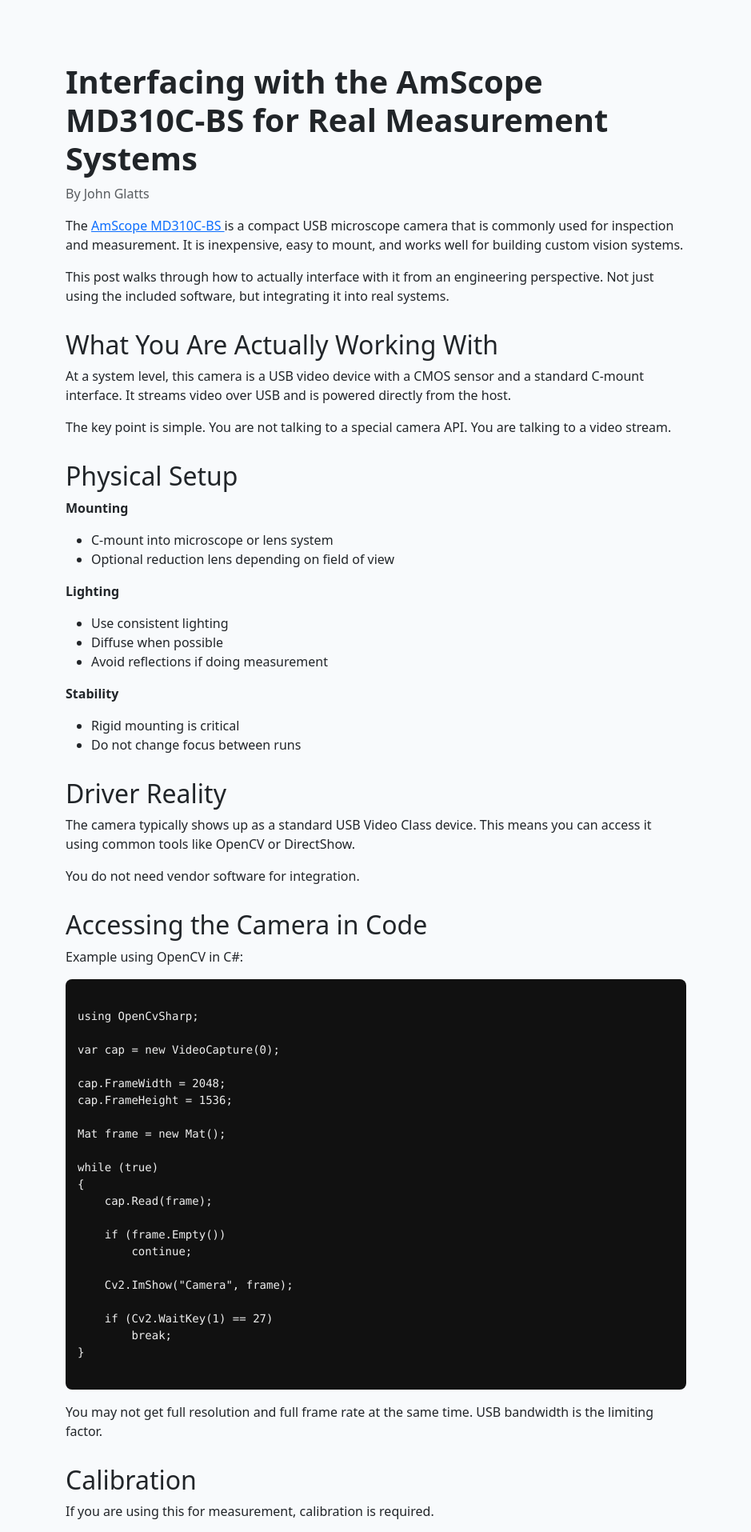
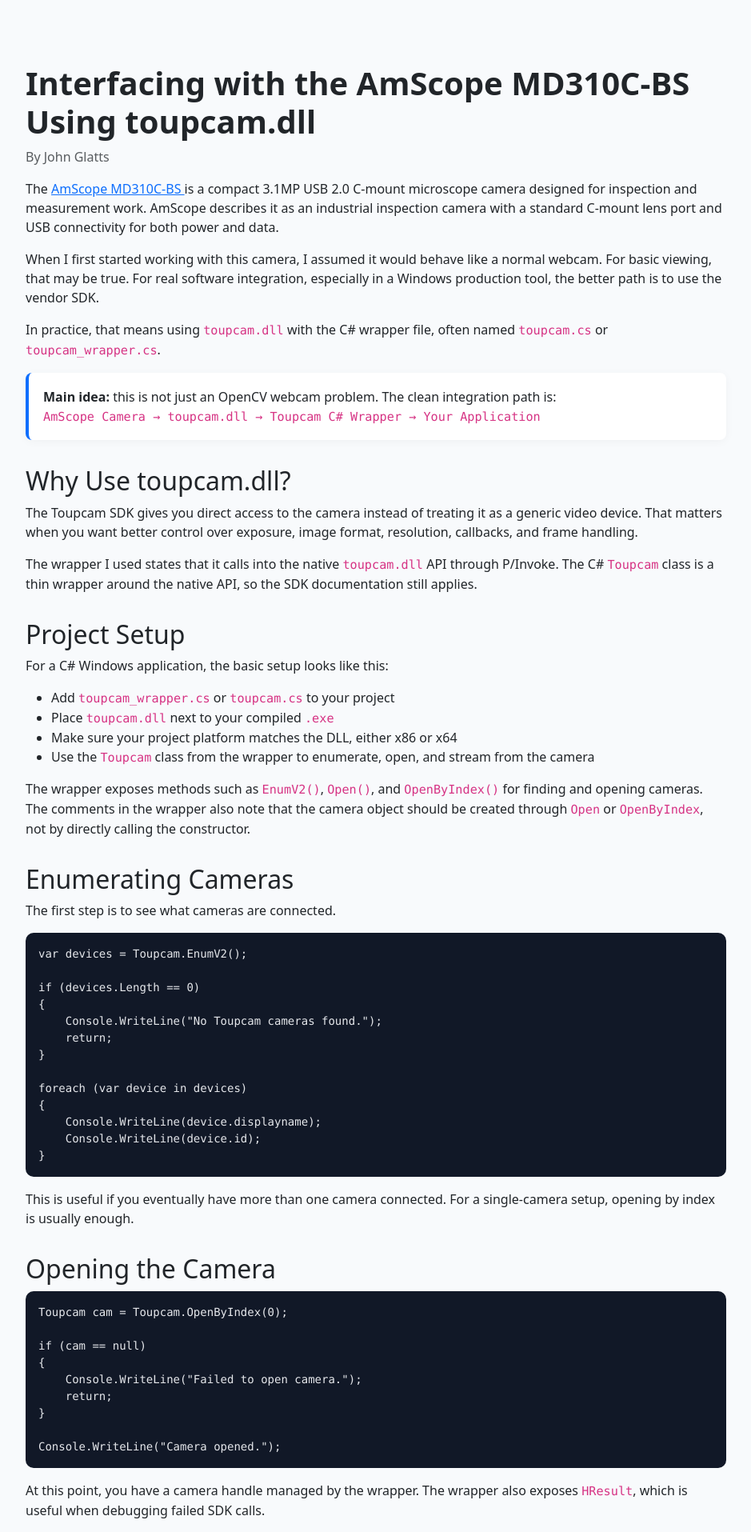
Before and after one commit to jglatts/jglatts.github.io, a Jekyll site: the page machine-vision-lighting-manufacturing.html, which Jekyll copies as it is, in a window 1280 px wide. Shown: the top 1915 px of the page at 80% size, without its empty margins (170-1109 px from the left). Built offline with Jekyll 4.4.1, drawn with Linux system fonts in a browser that asks for light colours; some of the changed text lies outside the part shown.

Commit message:
Update HTML content for AmScope MD310C-BS integration

```diff
--- a/machine-vision-lighting-manufacturing.html
+++ b/machine-vision-lighting-manufacturing.html
@@ -4,7 +4,7 @@
     <meta charset="UTF-8">
     <meta name="viewport" content="width=device-width, initial-scale=1">
 
-    <title>Interfacing with the AmScope MD310C-BS</title>
+    <title>Interfacing with the AmScope MD310C-BS Using toupcam.dll</title>
 
     <link href="https://cdn.jsdelivr.net/npm/bootstrap@5.3.2/dist/css/bootstrap.min.css" rel="stylesheet">
 
@@ -12,18 +12,33 @@
         body {
             background: #f8fafc;
         }
+
         .container {
-            max-width: 800px;
+            max-width: 900px;
         }
-        h1, h2 {
-            margin-top: 30px;
+
+        h1, h2, h3 {
+            margin-top: 32px;
         }
+
         pre {
-            background: #111;
-            color: #eee;
-            padding: 15px;
+            background: #111827;
+            color: #e5e7eb;
+            padding: 16px;
+            border-radius: 10px;
+            overflow-x: auto;
+        }
+
+        code {
+            font-size: 0.95rem;
+        }
+
+        .callout {
+            background: #ffffff;
+            border-left: 4px solid #0d6efd;
+            padding: 18px;
             border-radius: 8px;
-            overflow-x: auto;
+            box-shadow: 0 2px 12px rgba(0,0,0,0.04);
         }
     </style>
 </head>
@@ -32,168 +47,269 @@
 
 <div class="container py-5">
 
-    <h1 class="fw-bold">Interfacing with the AmScope MD310C-BS for Real Measurement Systems</h1>
+    <h1 class="fw-bold">Interfacing with the AmScope MD310C-BS Using toupcam.dll</h1>
 
     <p class="text-muted">By John Glatts</p>
 
     <p>
-    The
-    <a href="https://amscope.com/products/md310c-bs" target="_blank">
-        AmScope MD310C-BS
-    </a>
-    is a compact USB microscope camera that is commonly used for inspection and measurement.
-    It is inexpensive, easy to mount, and works well for building custom vision systems.
+        The
+        <a href="https://amscope.com/products/md310c-bs" target="_blank" rel="noopener noreferrer">
+            AmScope MD310C-BS
+        </a>
+        is a compact 3.1MP USB 2.0 C-mount microscope camera designed for inspection and measurement work.
+        AmScope describes it as an industrial inspection camera with a standard C-mount lens port and USB connectivity for both power and data.
     </p>
 
     <p>
-        This post walks through how to actually interface with it from an engineering perspective.
-        Not just using the included software, but integrating it into real systems.
-    </p>
-
-    <h2>What You Are Actually Working With</h2>
-
-    <p>
-        At a system level, this camera is a USB video device with a CMOS sensor and a standard C-mount interface.
-        It streams video over USB and is powered directly from the host.
+        When I first started working with this camera, I assumed it would behave like a normal webcam.
+        For basic viewing, that may be true. For real software integration, especially in a Windows production tool,
+        the better path is to use the vendor SDK.
     </p>
 
     <p>
-        The key point is simple. You are not talking to a special camera API.
-        You are talking to a video stream.
+        In practice, that means using <code>toupcam.dll</code> with the C# wrapper file, often named
+        <code>toupcam.cs</code> or <code>toupcam_wrapper.cs</code>.
     </p>
 
-    <h2>Physical Setup</h2>
+    <div class="callout">
+        <strong>Main idea:</strong>
+        this is not just an OpenCV webcam problem. The clean integration path is:
+        <br>
+        <code>AmScope Camera → toupcam.dll → Toupcam C# Wrapper → Your Application</code>
+    </div>
 
-    <p><b>Mounting</b></p>
-    <ul>
-        <li>C-mount into microscope or lens system</li>
-        <li>Optional reduction lens depending on field of view</li>
-    </ul>
-
-    <p><b>Lighting</b></p>
-    <ul>
-        <li>Use consistent lighting</li>
-        <li>Diffuse when possible</li>
-        <li>Avoid reflections if doing measurement</li>
-    </ul>
-
-    <p><b>Stability</b></p>
-    <ul>
-        <li>Rigid mounting is critical</li>
-        <li>Do not change focus between runs</li>
-    </ul>
-
-    <h2>Driver Reality</h2>
+    <h2>Why Use toupcam.dll?</h2>
 
     <p>
-        The camera typically shows up as a standard USB Video Class device.
-        This means you can access it using common tools like OpenCV or DirectShow.
+        The Toupcam SDK gives you direct access to the camera instead of treating it as a generic video device.
+        That matters when you want better control over exposure, image format, resolution, callbacks, and frame handling.
     </p>
 
     <p>
-        You do not need vendor software for integration.
+        The wrapper I used states that it calls into the native <code>toupcam.dll</code> API through P/Invoke.
+        The C# <code>Toupcam</code> class is a thin wrapper around the native API, so the SDK documentation still applies.
     </p>
 
-    <h2>Accessing the Camera in Code</h2>
-
-    <p>Example using OpenCV in C#:</p>
-
-    <pre><code>
-using OpenCvSharp;
-
-var cap = new VideoCapture(0);
-
-cap.FrameWidth = 2048;
-cap.FrameHeight = 1536;
-
-Mat frame = new Mat();
-
-while (true)
-{
-    cap.Read(frame);
-
-    if (frame.Empty())
-        continue;
-
-    Cv2.ImShow("Camera", frame);
-
-    if (Cv2.WaitKey(1) == 27)
-        break;
-}
-    </code></pre>
+    <h2>Project Setup</h2>
 
     <p>
-        You may not get full resolution and full frame rate at the same time.
-        USB bandwidth is the limiting factor.
+        For a C# Windows application, the basic setup looks like this:
     </p>
 
-    <h2>Calibration</h2>
+    <ul>
+        <li>Add <code>toupcam_wrapper.cs</code> or <code>toupcam.cs</code> to your project</li>
+        <li>Place <code>toupcam.dll</code> next to your compiled <code>.exe</code></li>
+        <li>Make sure your project platform matches the DLL, either x86 or x64</li>
+        <li>Use the <code>Toupcam</code> class from the wrapper to enumerate, open, and stream from the camera</li>
+    </ul>
 
     <p>
-        If you are using this for measurement, calibration is required.
+        The wrapper exposes methods such as <code>EnumV2()</code>, <code>Open()</code>, and <code>OpenByIndex()</code>
+        for finding and opening cameras. The comments in the wrapper also note that the camera object should be created
+        through <code>Open</code> or <code>OpenByIndex</code>, not by directly calling the constructor.
     </p>
 
-    <pre><code>
-mm_per_pixel = known_distance_mm / measured_pixels
-
-real_measurement = pixel_measurement * mm_per_pixel
-    </code></pre>
+    <h2>Enumerating Cameras</h2>
 
     <p>
-        Lock zoom, focus, and camera position before calibrating.
-        Any change invalidates your calibration.
+        The first step is to see what cameras are connected.
     </p>
 
-    <h2>Integrating into a System</h2>
+    <pre><code>var devices = Toupcam.EnumV2();
+
+if (devices.Length == 0)
+{
+    Console.WriteLine("No Toupcam cameras found.");
+    return;
+}
+
+foreach (var device in devices)
+{
+    Console.WriteLine(device.displayname);
+    Console.WriteLine(device.id);
+}</code></pre>
 
     <p>
-        A typical pipeline looks like this:
+        This is useful if you eventually have more than one camera connected. For a single-camera setup,
+        opening by index is usually enough.
     </p>
 
-    <pre><code>
-Camera -> OpenCV -> Feature Detection -> Measurement -> Pass/Fail -> Logging
-    </code></pre>
+    <h2>Opening the Camera</h2>
+
+    <pre><code>Toupcam cam = Toupcam.OpenByIndex(0);
+
+if (cam == null)
+{
+    Console.WriteLine("Failed to open camera.");
+    return;
+}
+
+Console.WriteLine("Camera opened.");</code></pre>
 
     <p>
-        This can be used for alignment checks, pitch measurement, gap detection, and inspection tasks.
+        At this point, you have a camera handle managed by the wrapper.
+        The wrapper also exposes <code>HResult</code>, which is useful when debugging failed SDK calls.
     </p>
 
-    <h2>Performance Considerations</h2>
+    <h2>Using Pull Mode with a Callback</h2>
+
+    <p>
+        One of the most useful integration patterns is pull mode with a callback.
+        The SDK notifies your application when an image is ready, and then your code calls <code>PullImage</code>
+        to copy the frame into your own buffer.
+    </p>
+
+    <p>
+        In the wrapper, the event enum includes <code>EVENT_IMAGE</code>, described as a live image event.
+        When that event arrives, you use <code>PullImage</code> to retrieve the frame.
+    </p>
+
+    <pre><code>private Toupcam _cam;
+private byte[] _buffer;
+
+private void StartCamera()
+{
+    _cam = Toupcam.OpenByIndex(0);
+
+    if (_cam == null)
+        throw new Exception("Could not open camera.");
+
+    _buffer = new byte[2048 * 1536 * 3];
+
+    bool started = _cam.StartPullModeWithCallback(OnCameraEvent);
+
+    if (!started)
+        throw new Exception("Could not start pull mode. HRESULT: " + _cam.HResult);
+}
+
+private void OnCameraEvent(Toupcam.eEVENT evt)
+{
+    if (evt == Toupcam.eEVENT.EVENT_IMAGE)
+    {
+        uint width;
+        uint height;
+
+        bool ok = _cam.PullImage(_buffer, 24, out width, out height);
+
+        if (!ok)
+        {
+            Console.WriteLine("PullImage failed. HRESULT: " + _cam.HResult);
+            return;
+        }
+
+        Console.WriteLine($"Frame received: {width} x {height}");
+
+        // At this point _buffer contains the image data.
+        // You can copy it into a Bitmap, convert it to an OpenCV Mat,
+        // run measurement code, or save it for debugging.
+    }
+}</code></pre>
+
+    <h2>Important Buffer Note</h2>
+
+    <p>
+        The buffer must be large enough for the selected image size and pixel format.
+        For a 24-bit RGB image, a simple starting point is:
+    </p>
+
+    <pre><code>buffer_size = width * height * 3</code></pre>
+
+    <p>
+        In real code, I prefer to allocate based on the actual selected resolution instead of hardcoding the buffer size.
+        Hardcoding is fine for a quick test, but it becomes fragile once you start changing camera settings.
+    </p>
+
+    <h2>Converting the Frame for OpenCV</h2>
+
+    <p>
+        Once the frame is in a byte array, you can convert it into whatever your application uses.
+        For machine vision work, I usually want the image in OpenCV.
+    </p>
+
+    <pre><code>// Example idea only. Confirm channel order and stride for your camera settings.
+Mat mat = new Mat((int)height, (int)width, MatType.CV_8UC3);
+Marshal.Copy(_buffer, 0, mat.Data, _buffer.Length);</code></pre>
+
+    <p>
+        From there, the image can go through the normal vision pipeline:
+    </p>
+
+    <pre><code>Camera Frame → OpenCV Mat → ROI Crop → Edge Detection → Measurement → Pass/Fail</code></pre>
+
+    <h2>Why This Matters for Measurement Systems</h2>
+
+    <p>
+        For a measurement system, the camera integration is only one piece of the puzzle.
+        The real value comes from repeatability.
+    </p>
 
     <ul>
-        <li>Disable auto exposure for consistency</li>
-        <li>Capture frames after motion settles</li>
-        <li>Skip unstable frames when needed</li>
+        <li>Use fixed lighting</li>
+        <li>Lock focus</li>
+        <li>Lock exposure when possible</li>
+        <li>Mount the camera rigidly</li>
+        <li>Calibrate pixels to real units</li>
+        <li>Save failed images for debugging</li>
     </ul>
 
-    <h2>Where It Works Well</h2>
+    <p>
+        The software side needs to be boring and predictable. A callback-based image pipeline is useful because
+        the application can react when a real frame is available instead of sleeping, polling, or guessing.
+    </p>
 
-    <ul>
-        <li>Low cost inspection systems</li>
-        <li>Internal tools</li>
-        <li>Controlled environments</li>
-    </ul>
+    <h2>Common Issues</h2>
 
-    <h2>Limitations</h2>
-
-    <ul>
-        <li>USB 2.0 bandwidth limits</li>
-        <li>No hardware trigger</li>
-        <li>Not designed for deterministic timing</li>
-    </ul>
-
-    <h2>When to Upgrade</h2>
+    <h3>DLL Not Found</h3>
 
     <p>
-        Consider an industrial camera if you need hardware triggering, precise timing, or higher image quality.
+        Make sure <code>toupcam.dll</code> is copied to the same folder as your executable.
+        Also check that your application platform matches the DLL architecture.
+    </p>
+
+    <h3>Camera Opens in Vendor Software but Not Your App</h3>
+
+    <p>
+        Close the vendor software before running your application.
+        Only one process may be able to control the camera at a time.
+    </p>
+
+    <h3>Callback Fires but PullImage Fails</h3>
+
+    <p>
+        Check the buffer size, bit depth, and image format.
+        Also inspect <code>cam.HResult</code> after the failed call.
+    </p>
+
+    <h3>Image Looks Flipped or Rotated</h3>
+
+    <p>
+        The SDK exposes camera options for orientation and image processing.
+        Depending on your optical setup, you may need to flip or rotate in software.
+    </p>
+
+    <h2>Python Reference</h2>
+
+    <p>
+        There is also a Python project called
+        <a href="https://github.com/NMGRL/toupcam" target="_blank" rel="noopener noreferrer">
+            NMGRL/toupcam
+        </a>
+        that provides a Python interface to ToupCam cameras.
+        I still prefer the C# wrapper for Windows production tools, but the Python project is useful as a reference
+        if you want to understand the SDK flow from another language.
     </p>
 
     <h2>Final Thoughts</h2>
 
     <p>
-        This camera is not a plug and play industrial solution.
-        But if you treat it as a video sensor with proper optics and calibration,
-        it becomes a very capable tool for real measurement systems.
+        The AmScope MD310C-BS is a useful low-cost camera for custom inspection and measurement systems.
+        The important lesson is that serious integration should go through <code>toupcam.dll</code>,
+        not just a generic webcam interface.
+    </p>
+
+    <p>
+        Once you can reliably enumerate the camera, open it, receive frame events, and pull image buffers,
+        you have the foundation for a real machine vision system.
     </p>
 
 </div>
```
